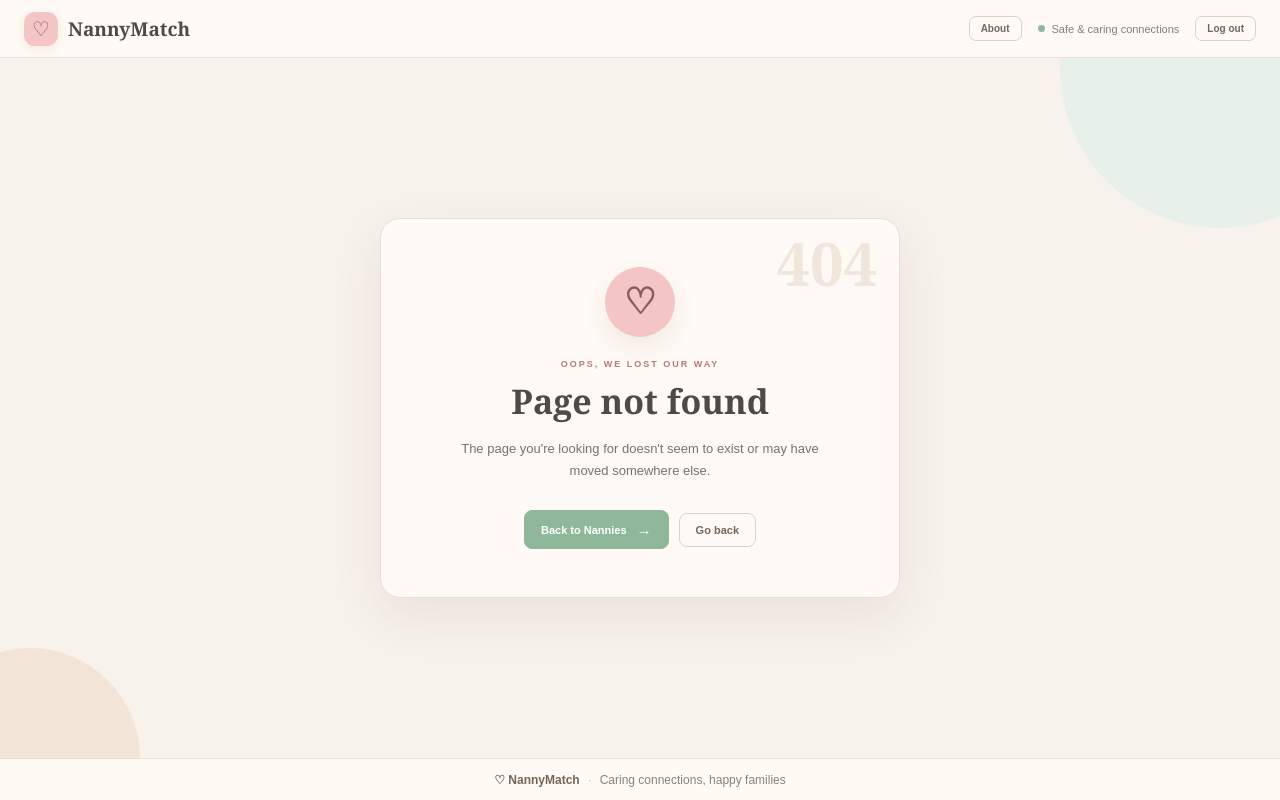
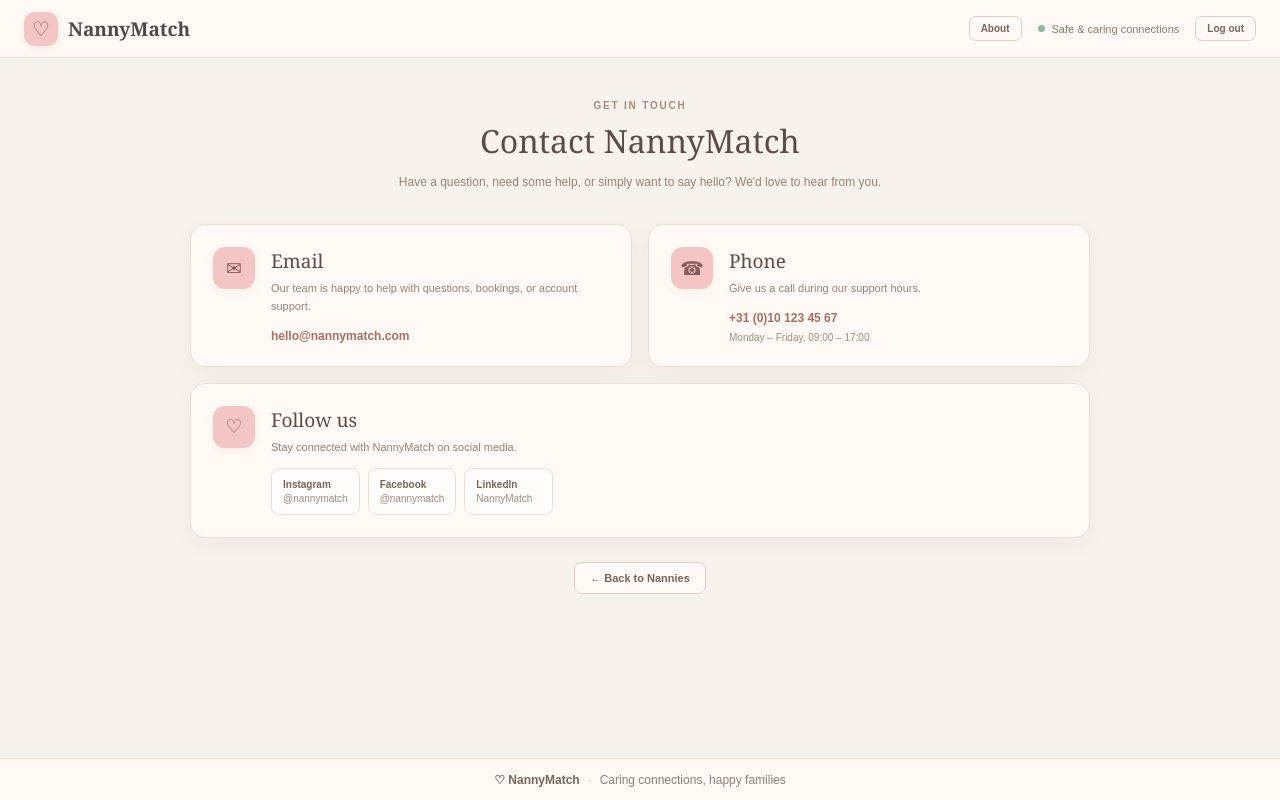
Before and after one commit to Tomi-deBoer/my-nanny-match, a React (Vite) app: page /contact in a window 1280 px wide. Built offline with nearby package versions, Linux system fonts and the light colour scheme.

Commit message:
Add contact page

```diff
--- a/src/App.jsx
+++ b/src/App.jsx
@@ -11,6 +11,7 @@ import Bookings from "./components/Bookings";
 import About from "./components/About";
 import Register from "./components/Register";
 import AdminUsers from "./components/AdminUsers";
+import Contact from "./components/Contact";
 
 import ErrorPage from "./components/ErrorPage";
 
@@ -31,6 +32,7 @@ function App() {
           <Route path="/admin/users" element={<AdminUsers />}/>
 
           <Route path="/about" element={<About />} />
+          <Route path="/contact" element={<Contact />} />
 
           <Route path="*" element={<ErrorPage />} />
         </Routes>
--- /dev/null
+++ b/src/components/Contact.css
@@ -0,0 +1,276 @@
+.contact-page {
+  width: 100%;
+  height: 100%;
+  min-height: 0;
+
+  padding: 42px 32px;
+
+  background: #f8f2ec;
+
+  overflow-y: auto;
+}
+
+.contact-content {
+  width: 100%;
+  max-width: 900px;
+
+  margin: 0 auto;
+}
+
+/* =================================
+   HEADER
+   ================================= */
+
+.contact-header {
+  max-width: 650px;
+
+  margin: 0 auto 32px;
+
+  text-align: center;
+}
+
+.contact-eyebrow {
+  margin: 0 0 8px;
+
+  color: #a18d80;
+
+  font-size: 10px;
+  font-weight: 700;
+  letter-spacing: 1.8px;
+}
+
+.contact-header h1 {
+  margin: 0;
+
+  color: #594d46;
+
+  font-family: Georgia, "Times New Roman", serif;
+
+  font-size: 32px;
+  font-weight: 500;
+}
+
+.contact-intro {
+  max-width: 520px;
+
+  margin: 10px auto 0;
+
+  color: #93847a;
+
+  font-size: 12px;
+  line-height: 1.7;
+}
+
+/* =================================
+   CONTACT GRID
+   ================================= */
+
+.contact-grid {
+  display: grid;
+
+  grid-template-columns: repeat(2, 1fr);
+
+  gap: 16px;
+}
+
+/* =================================
+   CONTACT CARD
+   ================================= */
+
+.contact-card {
+  display: flex;
+  align-items: flex-start;
+
+  gap: 16px;
+
+  padding: 22px;
+
+  border: 1px solid #eadfd6;
+  border-radius: 15px;
+
+  background: #fffaf5;
+
+  box-shadow:
+    0 8px 24px rgba(100, 80, 65, 0.06);
+}
+
+.contact-card-icon {
+  width: 42px;
+  height: 42px;
+
+  flex: 0 0 42px;
+
+  display: flex;
+  align-items: center;
+  justify-content: center;
+
+  border-radius: 12px;
+
+  background: #f3c5c4;
+  color: #865d5e;
+
+  font-size: 19px;
+
+  box-shadow:
+    0 3px 9px rgba(123, 79, 80, 0.08);
+}
+
+.contact-card h2 {
+  margin: 1px 0 6px;
+
+  color: #594d46;
+
+  font-family: Georgia, "Times New Roman", serif;
+
+  font-size: 19px;
+  font-weight: 500;
+}
+
+.contact-card p {
+  margin: 0 0 10px;
+
+  color: #93847a;
+
+  font-size: 11px;
+  line-height: 1.6;
+}
+
+/* =================================
+   CONTACT LINKS
+   ================================= */
+
+.contact-link {
+  display: inline-block;
+
+  color: #a96f65;
+
+  font-size: 12px;
+  font-weight: 700;
+
+  text-decoration: none;
+}
+
+.contact-link:hover {
+  color: #865d5e;
+
+  text-decoration: underline;
+}
+
+.contact-detail {
+  display: block;
+
+  margin-top: 6px;
+
+  color: #a18d80;
+
+  font-size: 10px;
+}
+
+/* =================================
+   SOCIAL MEDIA
+   ================================= */
+
+.contact-social-card {
+  grid-column: 1 / -1;
+}
+
+.social-links {
+  display: grid;
+
+  grid-template-columns: repeat(3, 1fr);
+
+  gap: 8px;
+
+  margin-top: 12px;
+}
+
+.social-links a {
+  display: flex;
+  flex-direction: column;
+
+  padding: 10px 11px;
+
+  border: 1px solid #eadfd6;
+  border-radius: 8px;
+
+  background: #fffdfb;
+
+  text-decoration: none;
+
+  transition:
+    background 0.2s ease,
+    border-color 0.2s ease;
+}
+
+.social-links a:hover {
+  background: #f7eee7;
+  border-color: #d9c8bb;
+}
+
+.social-name {
+  color: #75665d;
+
+  font-size: 10px;
+  font-weight: 700;
+}
+
+.social-handle {
+  margin-top: 3px;
+
+  color: #a18d80;
+
+  font-size: 10px;
+}
+
+/* =================================
+   BACK BUTTON
+   ================================= */
+
+.contact-back-button {
+  display: block;
+
+  margin: 24px auto 0;
+
+  padding: 9px 15px;
+
+  border: 1px solid #dfd0c5;
+  border-radius: 8px;
+
+  background: #fffaf5;
+  color: #75665d;
+
+  font-size: 11px;
+  font-weight: 700;
+
+  cursor: pointer;
+}
+
+.contact-back-button:hover {
+  background: #f3e4d8;
+}
+
+/* =================================
+   MOBILE
+   ================================= */
+
+@media (max-width: 650px) {
+  .contact-page {
+    padding: 30px 16px;
+  }
+
+  .contact-header h1 {
+    font-size: 27px;
+  }
+
+  .contact-grid {
+    grid-template-columns: 1fr;
+  }
+
+  .contact-social-card {
+    grid-column: auto;
+  }
+
+  .social-links {
+    grid-template-columns: 1fr;
+  }
+}
--- /dev/null
+++ b/src/components/Contact.jsx
@@ -0,0 +1,161 @@
+import { useNavigate } from "react-router-dom";
+
+import "./Contact.css";
+
+function Contact() {
+  const navigate = useNavigate();
+
+  return (
+    <main className="contact-page">
+      <section className="contact-content">
+
+        <div className="contact-header">
+          <p className="contact-eyebrow">
+            GET IN TOUCH
+          </p>
+
+          <h1>Contact NannyMatch</h1>
+
+          <p className="contact-intro">
+            Have a question, need some help, or simply want to
+            say hello? We'd love to hear from you.
+          </p>
+        </div>
+
+        <div className="contact-grid">
+
+          {/* CONTACT DETAILS */}
+
+          <div className="contact-card">
+
+            <div className="contact-card-icon">
+              ✉
+            </div>
+
+            <div>
+              <h2>Email</h2>
+
+              <p>
+                Our team is happy to help with questions,
+                bookings, or account support.
+              </p>
+
+              <a
+                href="mailto:hello@nannymatch.com"
+                className="contact-link"
+              >
+                hello@nannymatch.com
+              </a>
+            </div>
+
+          </div>
+
+
+          <div className="contact-card">
+
+            <div className="contact-card-icon">
+              ☎
+            </div>
+
+            <div>
+              <h2>Phone</h2>
+
+              <p>
+                Give us a call during our support hours.
+              </p>
+
+              <a
+                href="tel:+31101234567"
+                className="contact-link"
+              >
+                +31 (0)10 123 45 67
+              </a>
+
+              <span className="contact-detail">
+                Monday – Friday, 09:00 – 17:00
+              </span>
+            </div>
+
+          </div>
+
+
+          {/* SOCIAL MEDIA */}
+
+          <div className="contact-card contact-social-card">
+
+            <div className="contact-card-icon">
+              ♡
+            </div>
+
+            <div>
+              <h2>Follow us</h2>
+
+              <p>
+                Stay connected with NannyMatch on social media.
+              </p>
+
+              <div className="social-links">
+
+                <a
+                  href="https://instagram.com/nannymatch"
+                  target="_blank"
+                  rel="noreferrer"
+                >
+                  <span className="social-name">
+                    Instagram
+                  </span>
+
+                  <span className="social-handle">
+                    @nannymatch
+                  </span>
+                </a>
+
+                <a
+                  href="https://facebook.com/nannymatch"
+                  target="_blank"
+                  rel="noreferrer"
+                >
+                  <span className="social-name">
+                    Facebook
+                  </span>
+
+                  <span className="social-handle">
+                    @nannymatch
+                  </span>
+                </a>
+
+                <a
+                  href="https://linkedin.com/company/nannymatch"
+                  target="_blank"
+                  rel="noreferrer"
+                >
+                  <span className="social-name">
+                    LinkedIn
+                  </span>
+
+                  <span className="social-handle">
+                    NannyMatch
+                  </span>
+                </a>
+
+              </div>
+            </div>
+
+          </div>
+
+        </div>
+
+        <button
+          type="button"
+          className="contact-back-button"
+          onClick={() => navigate("/home")}
+        >
+          ← Back to Nannies
+        </button>
+
+      </section>
+    </main>
+  );
+}
+
+export default Contact;
--- a/src/components/Home.jsx
+++ b/src/components/Home.jsx
@@ -80,6 +80,15 @@ function Home() {
             <span className="nav-icon">○</span>
             <span>My Profile</span>
           </button>
+
+          <button
+            className="nav-button"
+            onClick={() => navigate("/contact")}
+          >
+            <span className="nav-icon">✉</span>
+            <span>Contact Us</span>
+          </button>
+
         </nav>
 
         <div className="sidebar-decoration">
```
